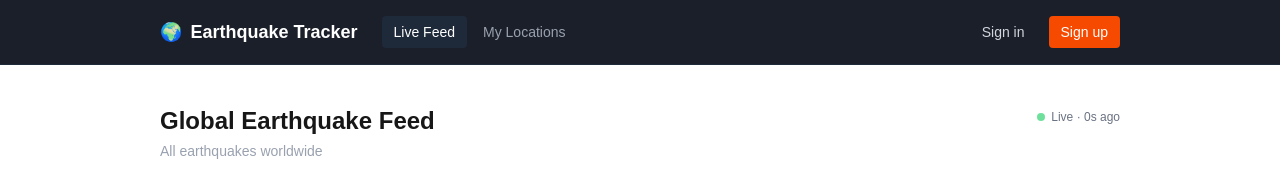
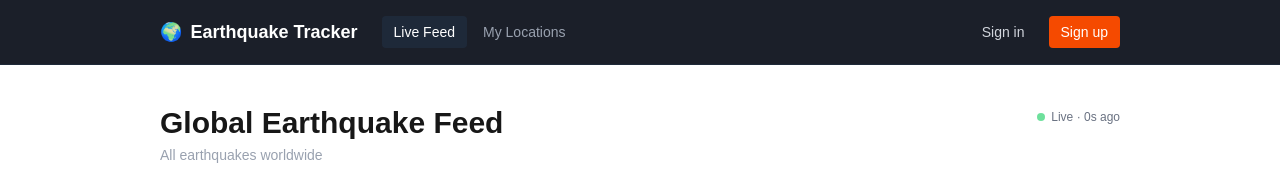
Before and after one commit to bsong92/dbs-assignment4, a Next.js app in the folder apps/web/: page / in a window 1280 px wide. Shown: the top 186 px of the page. Built offline with nearby package versions, Linux system fonts and the light colour scheme; no server answers; the database is empty.

Commit message:
Increase font sizes for better readability

```diff
--- a/apps/web/app/page.tsx
+++ b/apps/web/app/page.tsx
@@ -152,7 +152,7 @@ export default function HomePage() {
       {/* Header */}
       <div className="flex items-start justify-between mb-6 gap-4">
         <div>
-          <h1 className="text-2xl font-bold">
+          <h1 className="text-3xl font-bold">
             {viewMode === "locations" ? "Earthquakes Near Your Locations" : "Global Earthquake Feed"}
           </h1>
           <p className="text-gray-400 text-sm mt-1">
@@ -266,8 +266,8 @@ export default function HomePage() {
 
                 {/* Details */}
                 <div className="flex-1 min-w-0">
-                  <p className="font-medium text-sm truncate text-white">{eq.place}</p>
-                  <p className="text-xs text-gray-500 mt-0.5">
+                  <p className="font-medium text-base truncate text-white">{eq.place}</p>
+                  <p className="text-sm text-gray-500 mt-0.5">
                     {timeAgo(eq.occurred_at)} · {eq.depth_km.toFixed(0)} km deep
                     {near && (
                       <span className="ml-2 text-orange-400">
```
